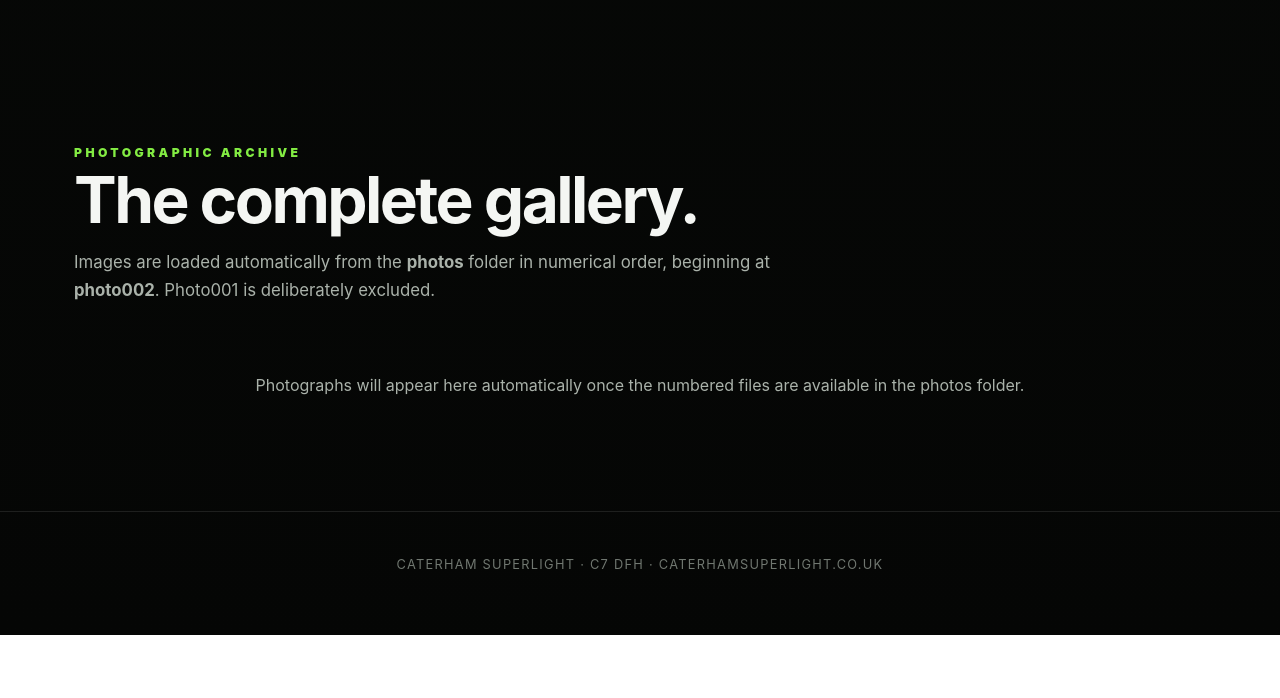
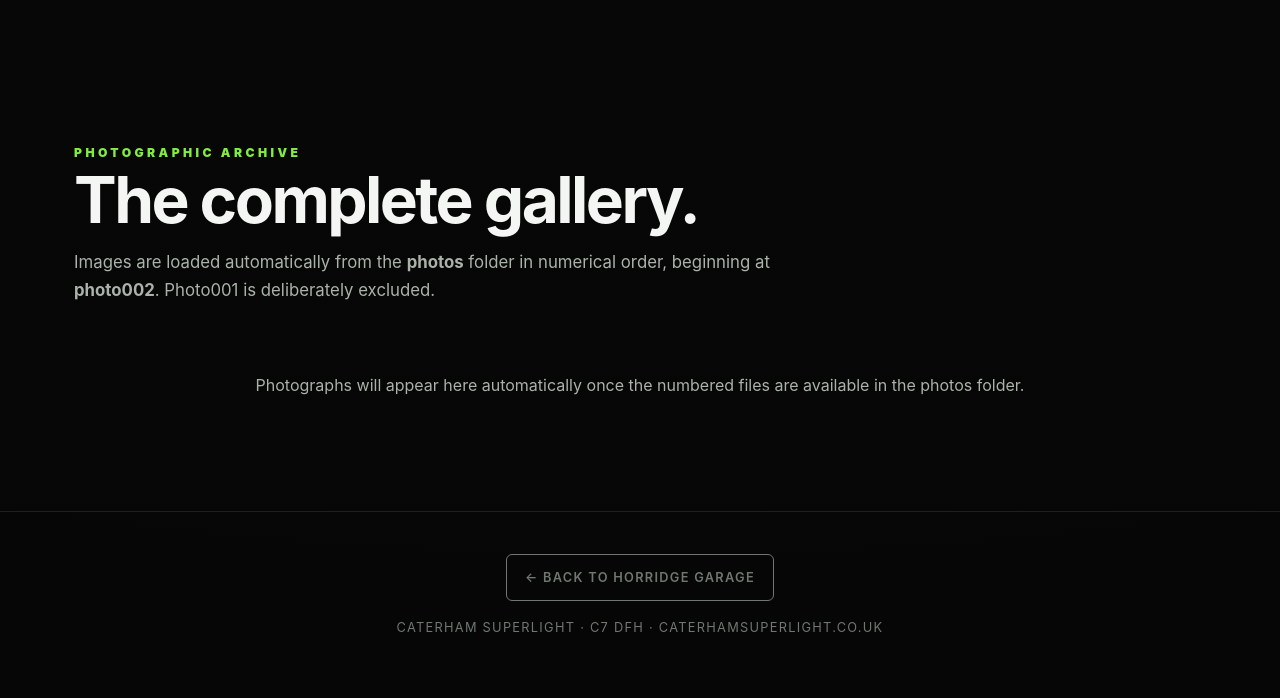
Before and after one commit to andyhorridge/caterhamsuperlight, a plain HTML site: page index.html in a window 1280 px wide. Shown: the part 3722-4420 px from the top of the page. Before the commit the page ends 4357 px from the top, so only its background shows below. Drawn offline with Linux system fonts and the light colour scheme; no server answers.

Commit message:
Add return link to Horridge Garage
Updated footer to include a link to Horridge Garage.

```diff
--- a/index.html
+++ b/index.html
@@ -63,7 +63,7 @@
   <section id="gallery"><div class="section-head"><div class="section-label">Photographic Archive</div><h2>The complete gallery.</h2><p>Images are loaded automatically from the <strong>photos</strong> folder in numerical order, beginning at <strong>photo002</strong>. Photo001 is deliberately excluded.</p></div><div class="gallery" id="galleryGrid"><div class="gallery-status">Loading photographs…</div></div></section>
 
   <div class="lightbox" id="lightbox" role="dialog" aria-modal="true" aria-label="Photo viewer"><button class="lightbox-close" aria-label="Close">×</button><button class="lightbox-nav prev" aria-label="Previous photo">‹</button><img id="lightboxImage" alt=""><button class="lightbox-nav next" aria-label="Next photo">›</button></div>
-  <footer>Caterham Superlight · C7 DFH · caterhamsuperlight.co.uk</footer>
+  <footer> <a href="https://horridgegarage.co.uk" style="display:block;width:fit-content;max-width:100%;margin:0 auto 16px;padding:12px 18px;border:1px solid currentColor;border-radius:6px;color:inherit;text-decoration:none;font-weight:600;">&larr; Back to Horridge Garage</a>Caterham Superlight · C7 DFH · caterhamsuperlight.co.uk</footer>
 
   <script>
     const grid=document.getElementById('galleryGrid'),box=document.getElementById('lightbox'),boxImage=document.getElementById('lightboxImage');let images=[],current=0;
```
